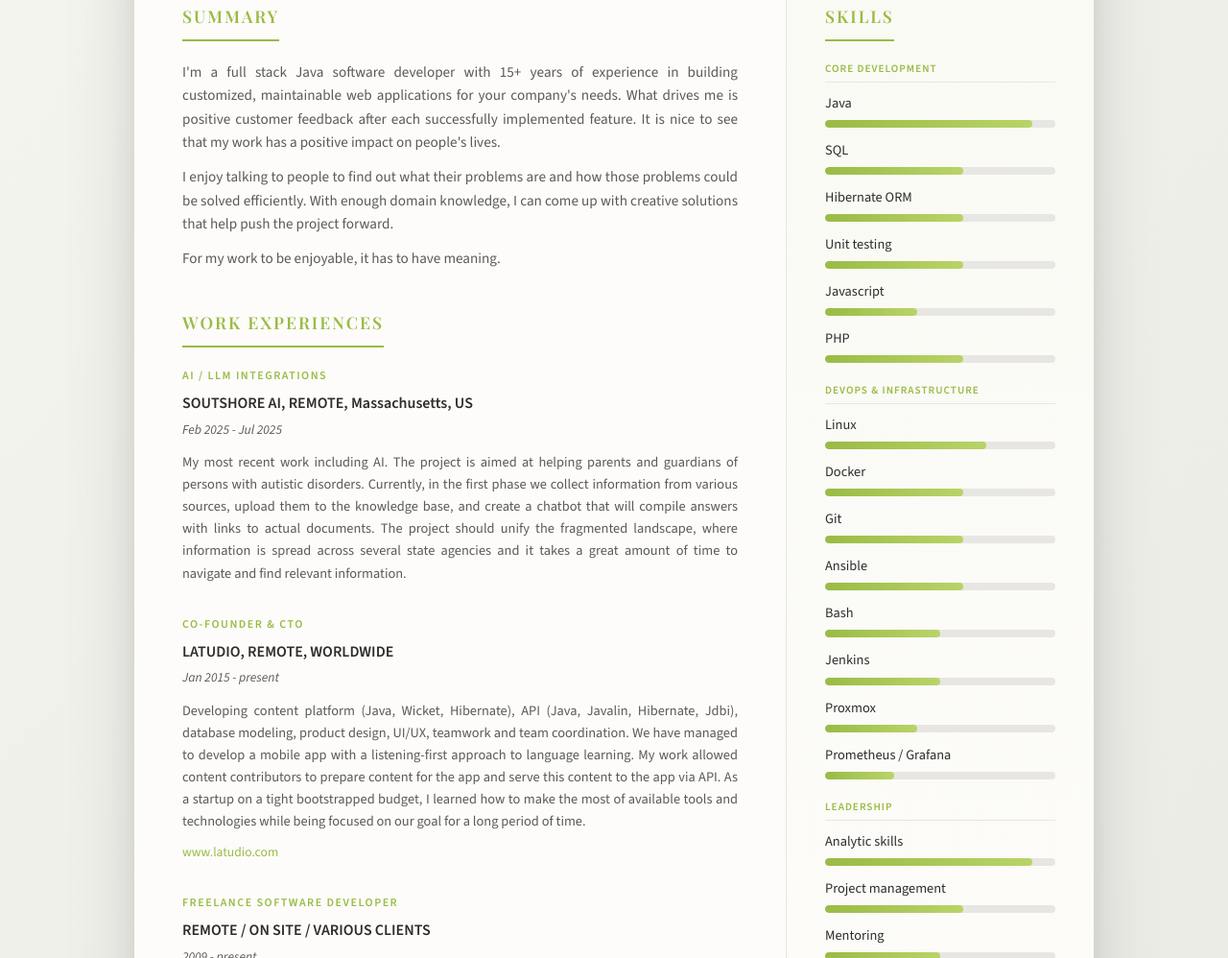
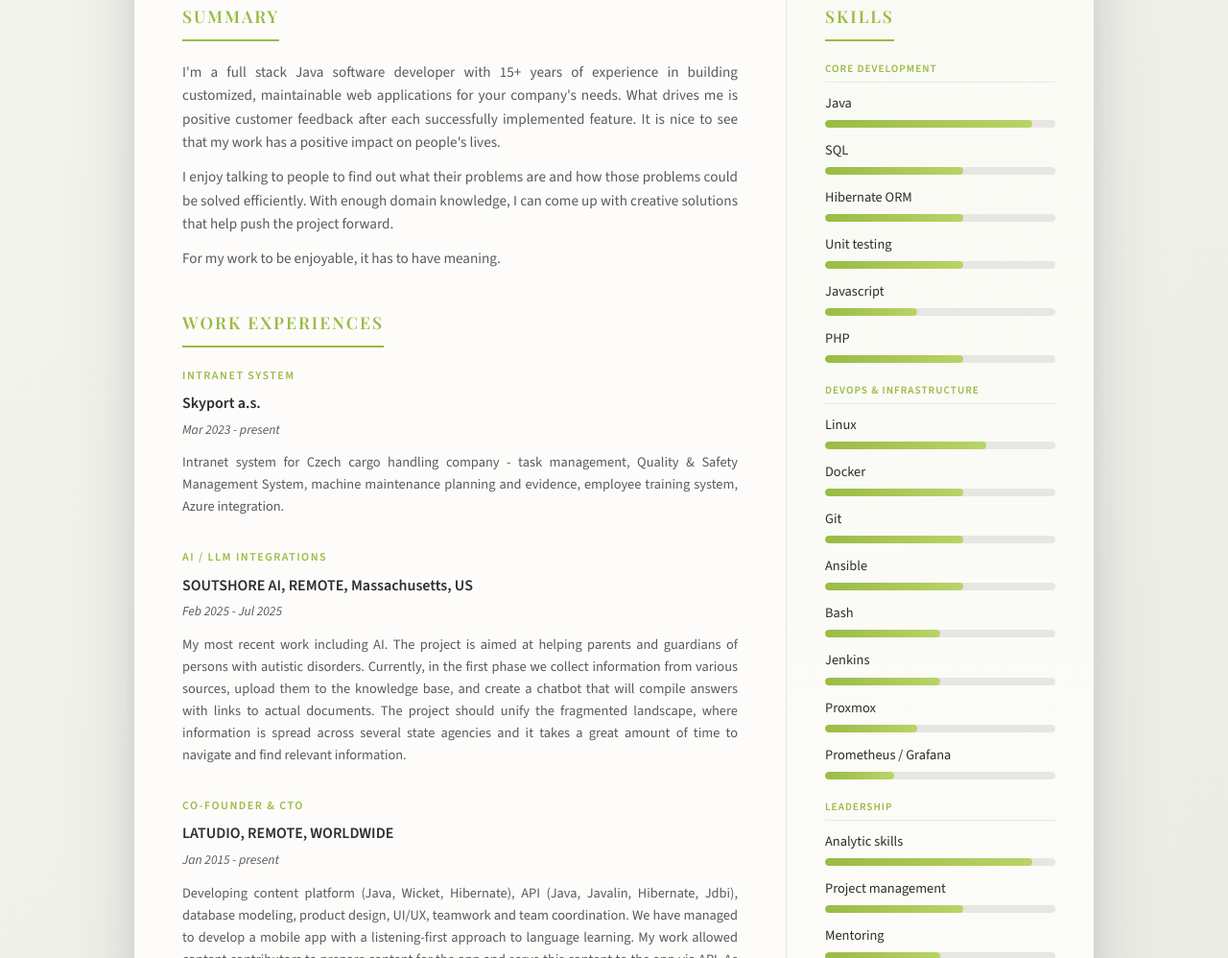
Before and after one commit to vrozkovec/com.latudio.vit, a plain HTML site: page www/index.html in a window 1280 px wide. Shown: the part 334-1332 px from the top of the page at 96% size. Drawn offline with nearby package versions, Linux system fonts and the light colour scheme.

Commit message:
feat: add new work experience

```diff
--- a/www/index.html
+++ b/www/index.html
@@ -472,6 +472,13 @@
                     <h2 class="section-title">Work Experiences</h2>
 
                     <div class="experience-item">
+                        <div class="experience-category">Intranet system</div>
+                        <div class="experience-company">Skyport a.s.</div>
+                        <div class="experience-date">Mar 2023 - present</div>
+                        <p class="experience-description">Intranet system for Czech cargo handling company - task management, Quality & Safety Management System, machine maintenance planning and evidence, employee training system, Azure integration.</p>
+                    </div>
+
+                    <div class="experience-item">
                         <div class="experience-category">AI / LLM Integrations</div>
                         <div class="experience-company">SOUTSHORE AI, REMOTE, Massachusetts, US</div>
                         <div class="experience-date">Feb 2025 - Jul 2025</div>
```
